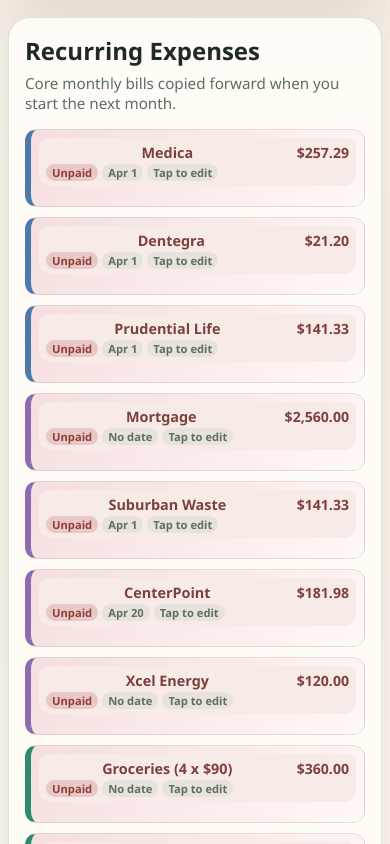
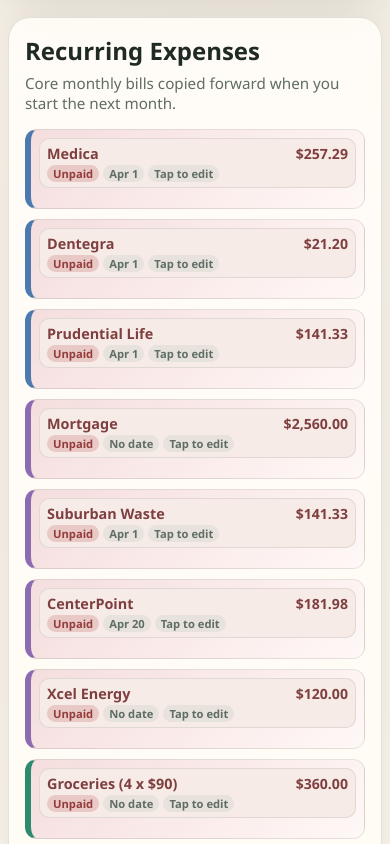
Before and after one commit to architeketh/tah-budget-helper, a plain HTML site: page index.html in a window 390 px wide. Shown: the part 960-1804 px from the top of the page. Drawn offline with nearby package versions, Linux system fonts and the light colour scheme.

Commit message:
Add files via upload

```diff
--- a/index.html
+++ b/index.html
@@ -684,6 +684,17 @@
         gap: 2px 8px;
         align-items: center;
         cursor: pointer;
+        width: 100%;
+        text-align: left;
+        border: 1px solid rgba(61, 74, 66, 0.12);
+        border-radius: 12px;
+        padding: 6px 8px;
+        background: linear-gradient(180deg, rgba(250, 227, 227, 0.96), rgba(255, 241, 241, 0.98));
+      }
+
+      .expense-row.paid .expense-summary {
+        background: linear-gradient(180deg, rgba(233, 246, 238, 0.96), rgba(247, 253, 249, 0.98));
+        border-color: rgba(47, 124, 87, 0.16);
       }
 
       .expense-summary-name {
```
